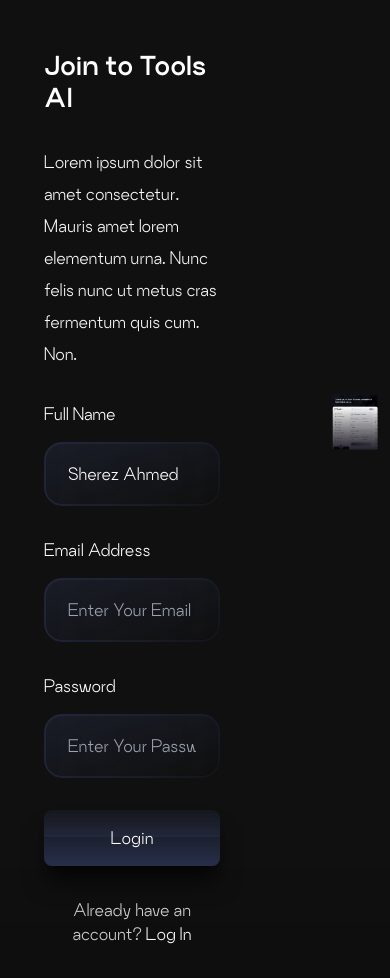
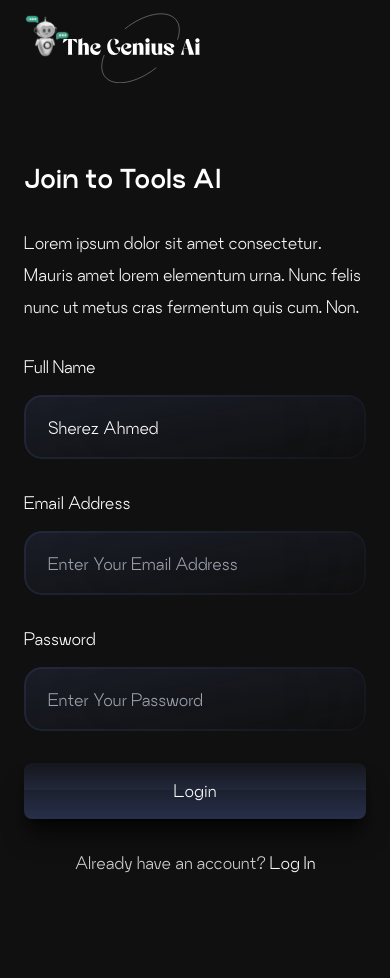
Before and after one commit to Kevin-Tyy/genius-ai, a Next.js app: page /signup in a window 390 px wide. Built offline with nearby package versions, Linux system fonts and the light colour scheme.

Commit message:
fix: mobile responsiveness

```diff
--- a/app/(auth)/login/components/Login.tsx
+++ b/app/(auth)/login/components/Login.tsx
@@ -14,11 +14,11 @@
   };
 
   return (
-    <div className="h-screen">
-      <div className="px-3 md:px-12 h-full">
+    <div className="lg:h-screen">
+      <div className="px-3 md:px-12 pb-20 h-full">
         <div className="h-full w-full max-w-[1360px] mx-auto">
-          <div className="w-full h-full flex justify-center items-center gap-20">
-            <div className={`w-full max-w-[640px] p-8 space-y-16`}>
+          <div className="w-full h-full flex justify-center items-center gap-10 2xl:gap-20">
+            <div className={`w-full max-w-[640px] p-3 min-[400px]:p-4 sm:p-8 space-y-16`}>
               <Logo />
               <div className="space-y-8">
                 <h1 className="text-2xl md:text-3xl lg:text-[42px] font-bold capitalize">Log In to your account</h1>
@@ -66,7 +66,7 @@
                 </form>
               </div>
             </div>
-            <div className={`relative rounded-md overflow-hidden w-full h-full`}>
+            <div className={`relative rounded-md overflow-hidden w-full h-full hidden lg:block`}>
               <Image src="/Card.png" alt="tool" layout="fill" objectFit="contain" />
             </div>
           </div>
--- a/app/(auth)/signup/components/Signup.tsx
+++ b/app/(auth)/signup/components/Signup.tsx
@@ -15,11 +15,11 @@
   };
 
   return (
-    <div className="h-screen">
-      <div className="px-3 md:px-12 h-full">
+    <div className="lg:h-screen">
+      <div className="px-3 md:px-12 pb-20 h-full">
         <div className="h-full w-full max-w-[1360px] mx-auto">
-          <div className="w-full h-full flex justify-center items-center gap-20">
-            <div className={`w-full max-w-[640px] p-8 space-y-20`}>
+          <div className="w-full h-full flex justify-center items-center gap-10 2xl:gap-20">
+            <div className={`w-full max-w-[640px] p-3 min-[400px]:p-4 sm:p-8 space-y-20`}>
               <Logo />
               <div className="space-y-8">
                 <h1 className="text-2xl md:text-3xl lg:text-[42px] font-bold">Join to Tools AI</h1>
@@ -84,7 +84,7 @@
                 </form>
               </div>
             </div>
-            <div className={`relative rounded-md overflow-hidden w-full h-full`}>
+            <div className={`relative rounded-md overflow-hidden w-full h-full hidden lg:block`}>
               <Image src="/Card.png" alt="tool" layout="fill" objectFit="contain" />
             </div>
           </div>
--- a/components/shared/MobileSidebar.tsx
+++ b/components/shared/MobileSidebar.tsx
@@ -64,14 +64,16 @@
         </div>
 
         <div className="space-x-2 flex">
-          <button onClick={onClose} className="px-4 py-3 rounded-xl border-[3px] border-[#ffffff50] capitalize w-full">
-            <Link href="/login">LogIn</Link>
-          </button>
-          <button className="px-4 py-3 rounded-xl capitalize border-gradient gradient-border w-full">
-            <Link href="/signup" className="bg-gradient-to-r from-[#8CE3E6] to-[#F38556] bg-clip-text text-transparent font-semibold ">
-              SignUp
-            </Link>
-          </button>
+          <Link href="/login">
+            <button onClick={onClose} className="px-4 py-3 rounded-xl border-[3px] border-[#ffffff50] capitalize w-full">
+              LogIn
+            </button>
+          </Link>
+          <Link href="/signup" className="bg-gradient-to-r from-[#8CE3E6] to-[#F38556] bg-clip-text text-transparent font-semibold ">
+            <button className="px-4 py-3 rounded-xl capitalize border-gradient gradient-border w-full relative">
+              <span className="relative">SignUp</span>
+            </button>
+          </Link>
         </div>
       </div>
     </nav>
--- a/components/shared/Navbar.tsx
+++ b/components/shared/Navbar.tsx
@@ -53,14 +53,12 @@
                 </ul>
               </div>
               <div className="flex gap-x-5">
-                <button className="px-12 py-3 rounded-xl border-[3px] border-[#ffffff50] capitalize ">
-                  <Link href="/login">LogIn</Link>
-                </button>
-                <button className="px-12 py-3 rounded-xl capitalize border-gradient gradient-border">
-                  <Link href="/signup" className="bg-gradient-to-r from-[#8CE3E6] to-[#F38556] bg-clip-text text-transparent font-semibold ">
-                    SignUp
-                  </Link>
-                </button>
+                <Link href="/login">
+                  <button className="px-12 py-3 rounded-xl border-[3px] border-[#ffffff50] capitalize ">LogIn</button>
+                </Link>
+                <Link href="/signup" className="bg-gradient-to-r from-[#8CE3E6] to-[#F38556] bg-clip-text text-transparent font-semibold ">
+                  <button className="px-12 py-3 rounded-xl capitalize border-gradient gradient-border">SignUp</button>
+                </Link>
               </div>
             </div>
           </nav>
```
